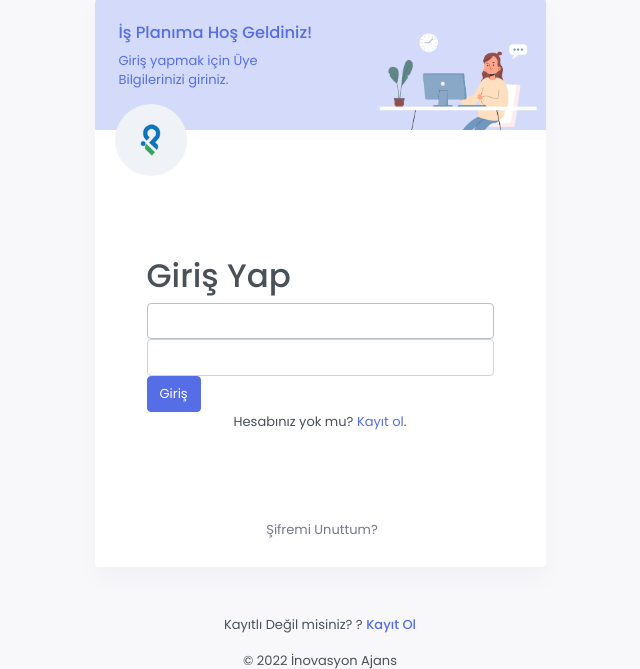
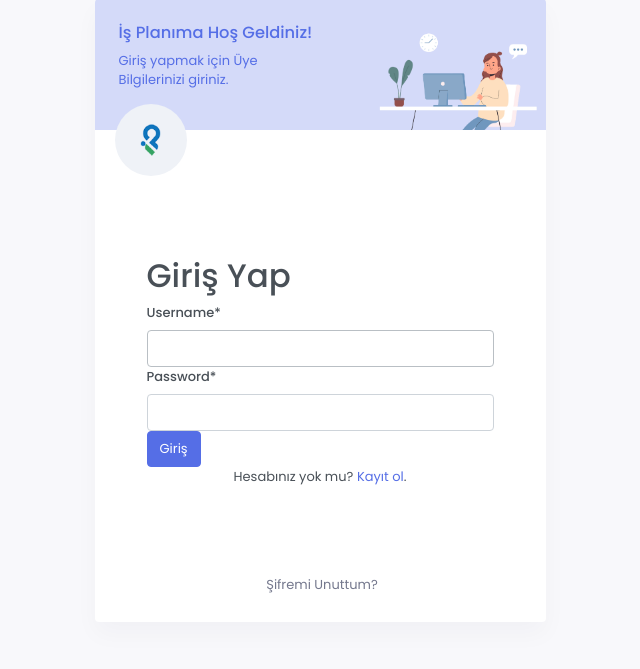
Before and after one commit to ef777/isplan, a Django app: page /giris/ in a window 1280 px wide. Shown: the part 97-766 px from the top of the page, without its empty margins (320-960 px from the left). Run offline with Django 4.2, Linux system fonts and the light colour scheme; some libraries are stand-ins or nearby versions.

Commit message:
destek37

```diff
--- a/is/templates/pages/giris.html
+++ b/is/templates/pages/giris.html
@@ -8,9 +8,7 @@
 
     <head>
 <style>
-  .requiredField{
-  display: none;
-}
+
 </style>
     <meta charset="utf-8" />
     <title>İş Planım</title>
--- a/is/templates/pages/kayitol.html
+++ b/is/templates/pages/kayitol.html
@@ -61,6 +61,7 @@ getElementByXpath("//html/body/div/div[1]/div/div/div[1]/div/div[1]/div/section/
 		return elem.parentNode.removeChild(elem);
 	}
 	removeElement('hint_id_password1');
+	removeElement('hint_id_password2');
 
 	</script>
 
```
